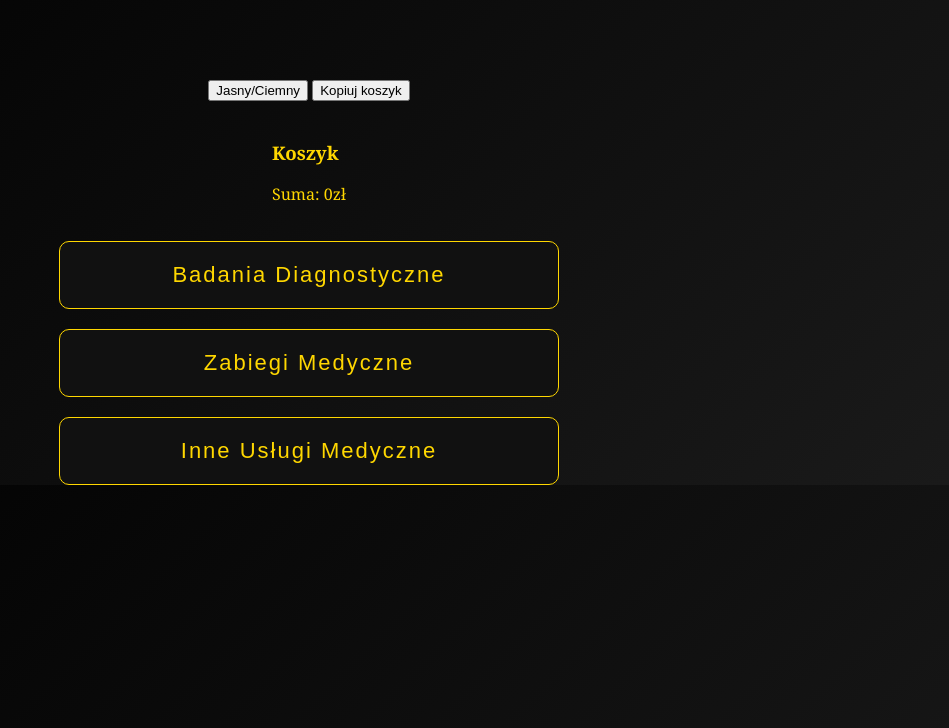
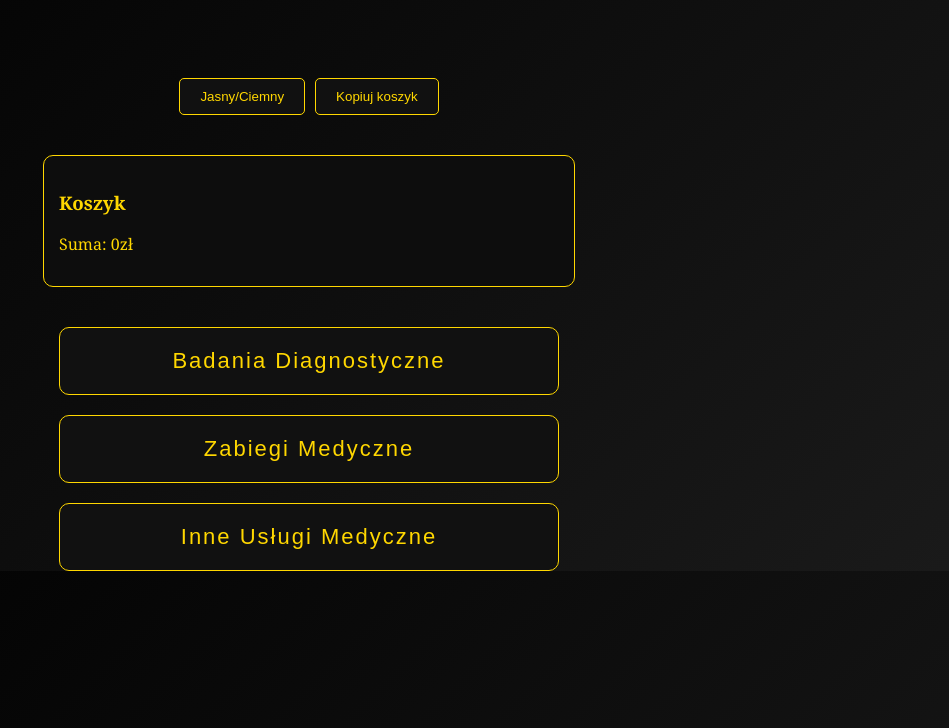
Before and after one commit to filipekjarocki-code/taryfikator, a plain HTML site: page index.html in a window 1280 px wide. Shown: the part 72-800 px from the top of the page, without its empty margins (331-1280 px from the left). Drawn offline with Linux system fonts and the light colour scheme.

Commit message:
Update style.css

```diff
--- a/style.css
+++ b/style.css
@@ -58,4 +58,52 @@ main {
 .content p {
     margin: 8px 0;
     font-size: 15px;
+    cursor: pointer;
 }
+
+.content p:hover {
+    text-decoration: underline;
+}
+
+/* Koszyk i top bar */
+.top-bar {
+    display: flex;
+    gap: 10px;
+    margin-bottom: 20px;
+}
+
+#theme-toggle, #copy-cart {
+    padding: 10px 20px;
+    background: #111;
+    color: gold;
+    border: 1px solid gold;
+    border-radius: 5px;
+    cursor: pointer;
+}
+
+#theme-toggle:hover, #copy-cart:hover {
+    background: #222;
+}
+
+.cart {
+    width: 500px;
+    background: #0d0d0d;
+    border: 1px solid gold;
+    border-radius: 10px;
+    padding: 15px;
+    margin-bottom: 20px;
+}
+
+.cart ul {
+    list-style: none;
+    padding-left: 0;
+}
+
+.cart li {
+    margin: 5px 0;
+    cursor: pointer;
+}
+
+.cart li:hover {
+    text-decoration: underline;
+}
```
